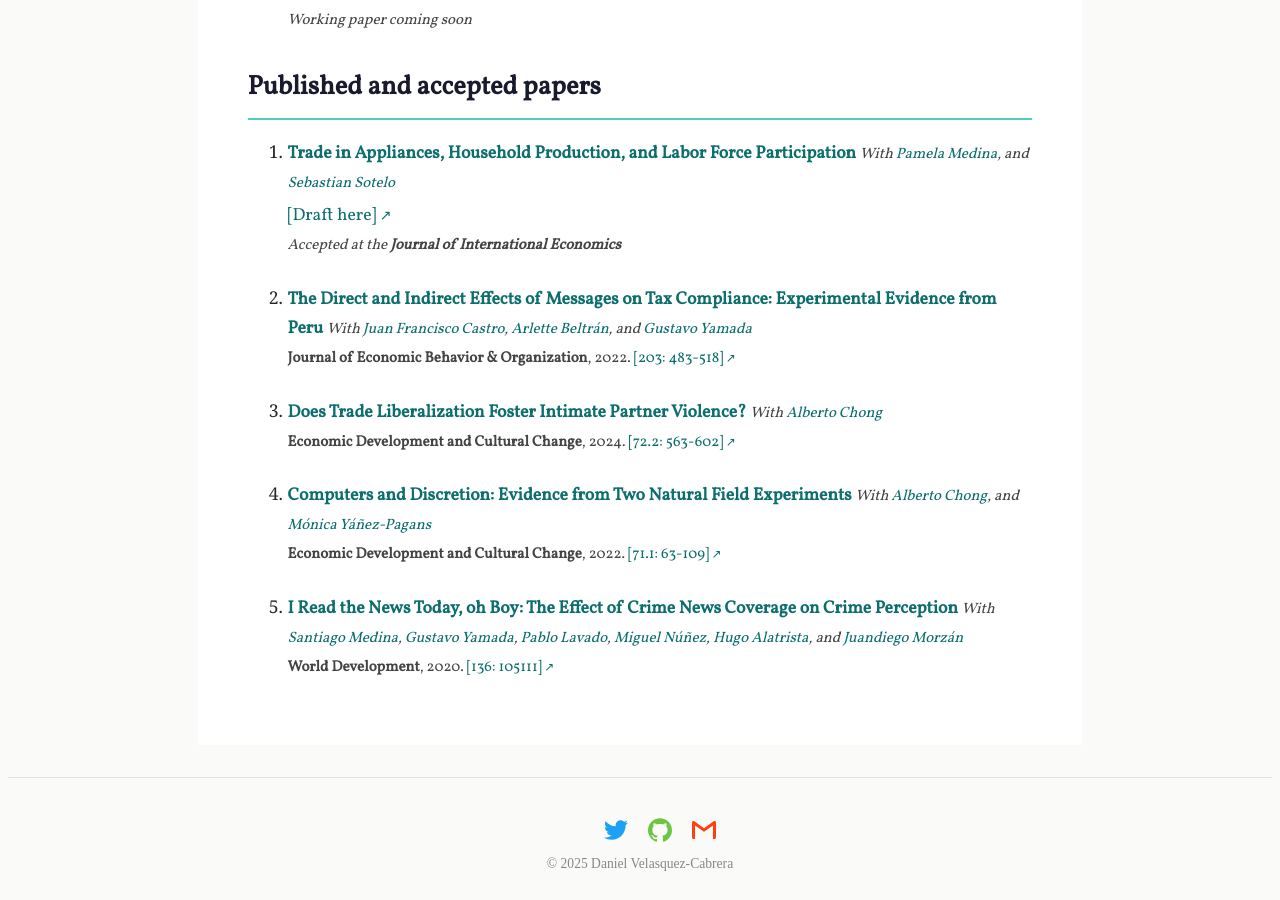
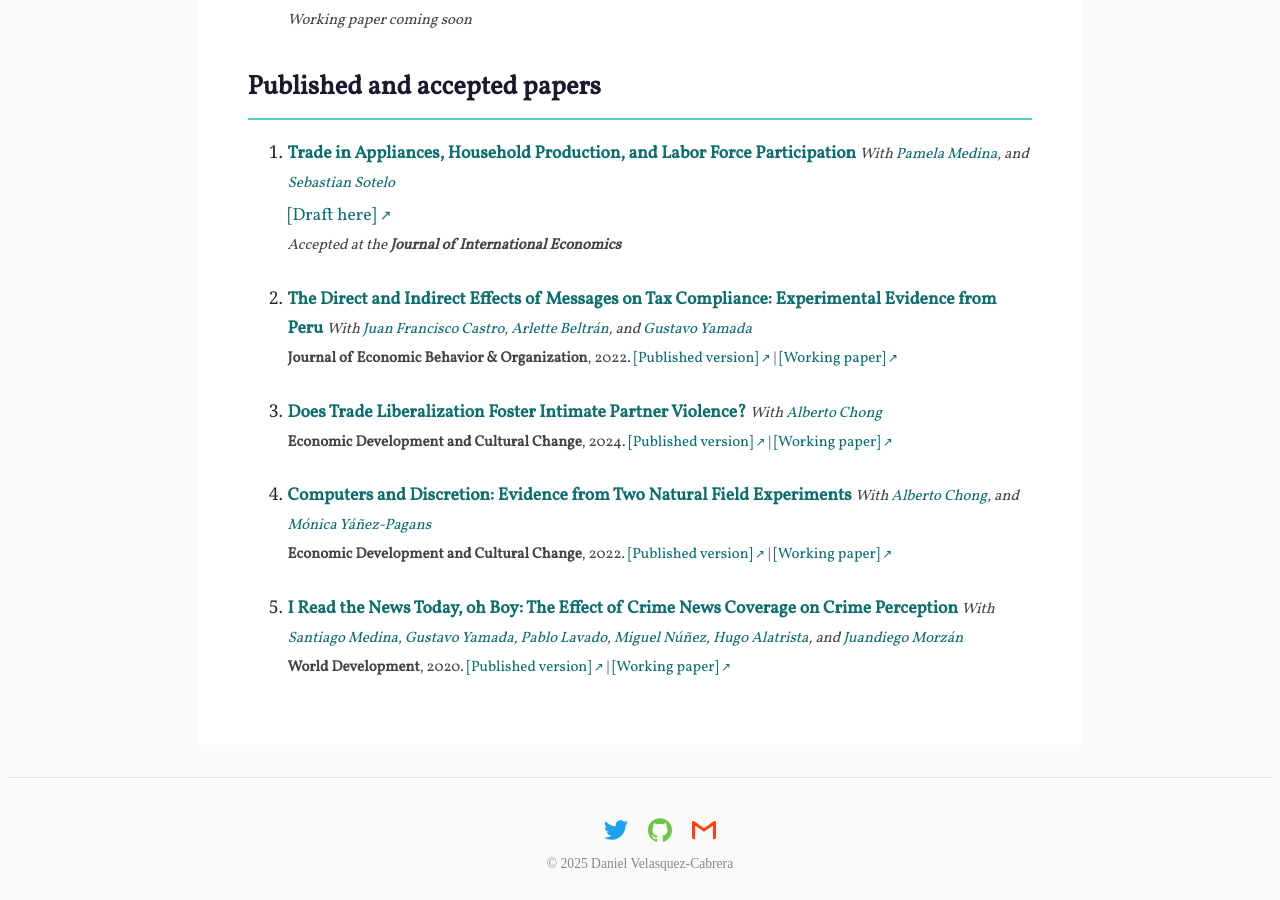
Before and after one commit to dvelasquezc/dvelasquezc.github.io, a Jekyll site: the page built from index.md, in a window 1280 px wide and 900 px high, scrolled down 1316 px. Built offline with Jekyll 4.4.1, drawn with Linux system fonts in a browser that asks for light colours; some web fonts are replaced.

Commit message:
formatting published papers

```diff
--- a/index.md
+++ b/index.md
@@ -220,7 +220,7 @@ dropdown_folder: "no"
 
 				{% if paper.journal_name %}
 				<div class = "conferences">
-					<b>{{ paper.journal_name }}</b>, {{ paper.journal_year }}. {% if paper.link != 'no' %}<a href="{{ paper.link }}" target="_blank">[{{ paper.journal_citation }}]</a>{% else %}{{ paper.journal_citation }}{% endif %}
+					<b>{{ paper.journal_name }}</b>, {{ paper.journal_year }}. {% if paper.link != 'no' %}<a href="{{ paper.link }}" target="_blank">[Published version]</a>{% endif %}{% if paper.draft_link and paper.draft_link != 'no' %} | <a href="{{ paper.draft_link | prepend: site.baseurl | prepend: site.url }}" target="_blank">[Working paper]</a>{% endif %}{% if paper.ssrn and paper.ssrn != 'no' %} | <a href="{{ paper.ssrn }}" target="_blank">[SSRN]</a>{% endif %}
 				</div>
 				{% endif %}
 
```
Also changed, not shown: _pages/research.md (+1 -1 lines), _research/crime_perception.md (+2 -0 lines), _research/digital_police.md (+2 -0 lines), _research/social_norms_sunat.md (+3 -1 lines), _research/trade_violence.md (+2 -0 lines).
